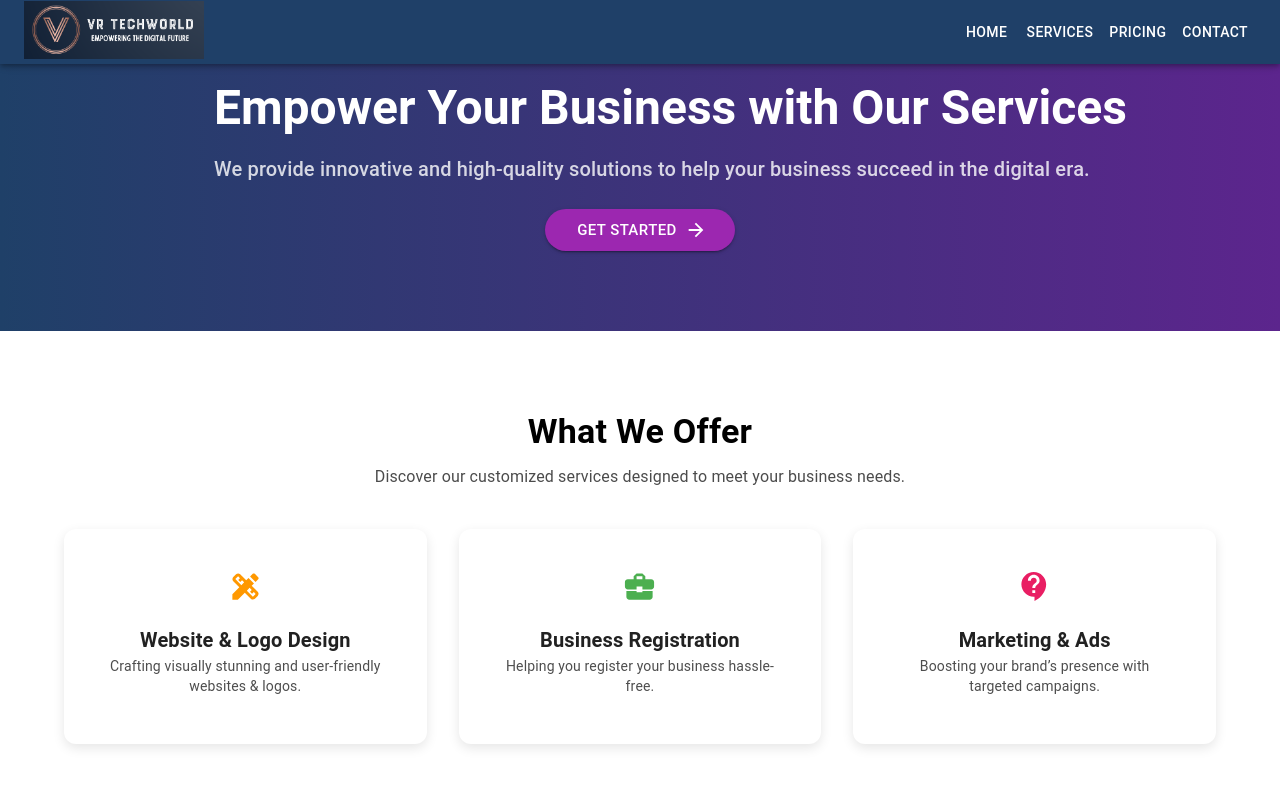
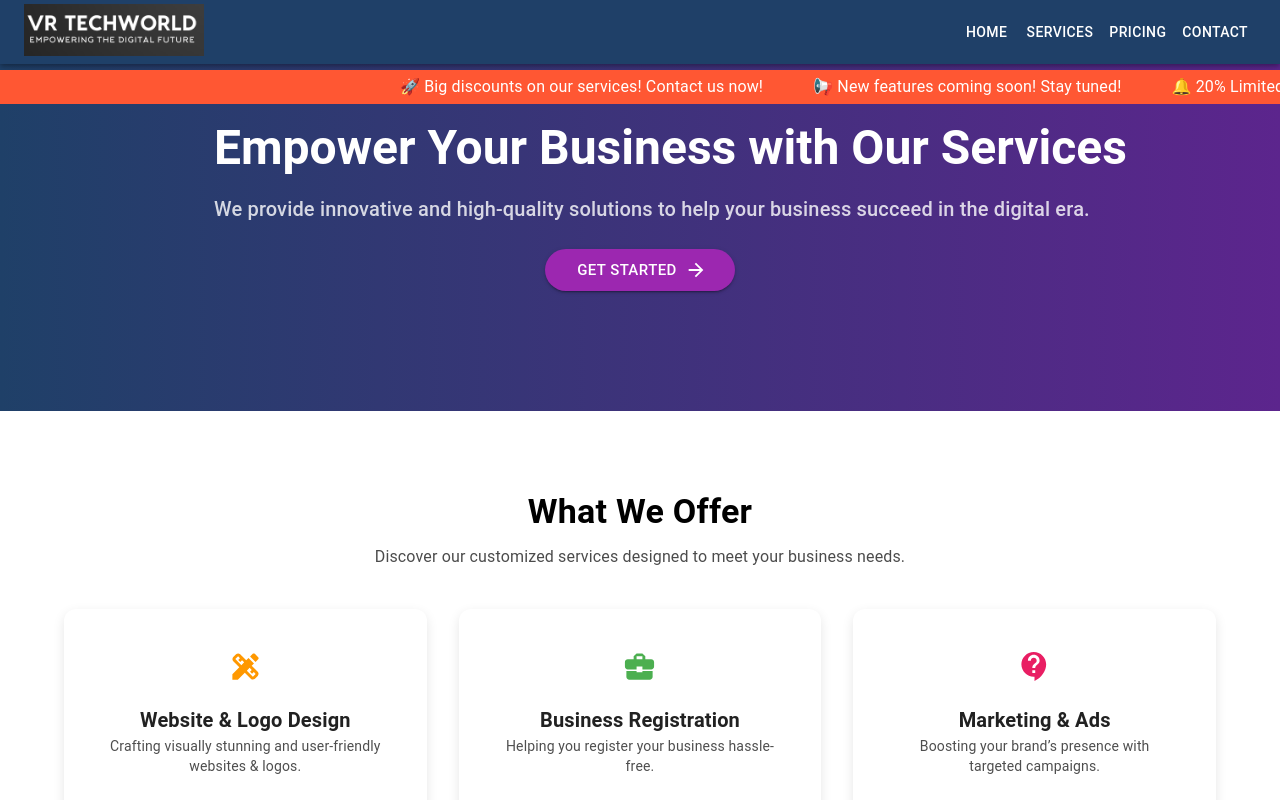
Before and after one commit to vinodreddy52/vr-techworld, a React (Create React App) app: page / in a window 1280 px wide. Shown: the top 800 px of the page. Built offline with nearby package versions, Linux system fonts and the light colour scheme.

Commit message:
added flash news and new logo

```diff
--- a/src/App.js
+++ b/src/App.js
@@ -4,6 +4,7 @@ import Navbar from "./components/Navbar";
 import Footer from "./components/Footer";
 import ScrollToTopButton from "./components/ScrollToTopButton";
 import TawkToChat from './components/ChatWidget';
+import FlashNews from "./components/FlashNews";
 // Lazy-loaded pages
 const Home = lazy(() => import("./pages/Home"));
 const Service = lazy(() => import("./pages/Service"));
@@ -14,7 +15,9 @@ const App = () => {
   return (
     <Router>
       <Navbar />
+
       <Suspense fallback={<div>Loading...</div>}>
+      <FlashNews />
         <Routes>
           <Route path="/" element={<Home />} /> {/* ✅ FIXED: Home Route */}
           <Route path="/service" element={<Service />} />
--- /dev/null
+++ b/src/components/FlashNews.js
@@ -0,0 +1,44 @@
+import React from "react";
+import { Box, Typography } from "@mui/material";
+
+const FlashNews = () => {
+  const newsItems = [
+    "🚀 Big discounts on our services! Contact us now!",
+    "📢 New features coming soon! Stay tuned!",
+    "🔔 20% Limited-time offers available now!",
+  ];
+
+  return (
+    <Box className="flash_news" sx={{
+        position: "fixed",  // Stick to the top
+        top: 70,
+        left: 0,
+        width: "100%",
+        background: "#FF5733",
+        color: "white",
+        padding: "5px",
+        textAlign: "center",
+        zIndex: 2000,
+    }}>
+      <Typography
+        component="div"
+        sx={{
+          display: "inline-block",
+          animation: "scrollText 15s linear infinite",
+          "@keyframes scrollText": {
+            from: { transform: "translateX(100%)" },
+            to: { transform: "translateX(-100%)" },
+          },
+        }}
+      >
+        {newsItems.map((news, index) => (
+          <span key={index} style={{ marginRight: "50px" }}>
+            {news}
+          </span>
+        ))}
+      </Typography>
+    </Box>
+  );
+};
+
+export default FlashNews;
--- a/src/components/Navbar.js
+++ b/src/components/Navbar.js
@@ -28,7 +28,7 @@ const Navbar = () => {
       <Toolbar>
       <Box sx={{ flexGrow: 1 }}>
   <img
-    src="/images/logo.png"
+    src="/images/white_newlogo.png"
     alt="VR Techworld"
     style={{
       width: "180px", // Adjust width
--- a/src/pages/Contact.js
+++ b/src/pages/Contact.js
@@ -58,7 +58,7 @@ export default function Contact() {
   };
 
   return (
-    <Container maxWidth="md" sx={{ paddingTop: "5rem" }}>
+    <Container maxWidth="md" sx={{ paddingTop: "8rem" }}>
       <Typography variant="h4" gutterBottom align="center">
         Contact VR Techworld
       </Typography>
--- a/src/pages/Home.js
+++ b/src/pages/Home.js
@@ -13,7 +13,7 @@ const Home = () => {
       <Box sx={{
         background: "linear-gradient(to right, #1F4068, #5C258D)",
         color: "white",
-        py: 10,
+        py: 15,
         textAlign: "center",
         whiteSpace:'nowrap'
       }}>
--- a/src/pages/Pricing.js
+++ b/src/pages/Pricing.js
@@ -83,7 +83,7 @@ const Pricing = () => {
   };
 
   return (
-    <Container maxWidth="lg" sx={{ py: 10 }}>
+    <Container maxWidth="lg" sx={{ py: 15 }}>
       <Typography variant="h3" align="center" gutterBottom fontWeight="bold">
         Our Pricing Plans
       </Typography>
--- a/src/pages/Service.js
+++ b/src/pages/Service.js
@@ -83,7 +83,7 @@ const Services = () => {
 
 
   return (
-    <Box sx={{ py: 10 }}>
+    <Box sx={{ py: 15 }}>
       <Container maxWidth="lg">
         <Typography variant="h4" align="center" fontWeight="bold" gutterBottom>
           Our Services
```
Also changed, not shown: public/images/white_newlogo.png (added).
